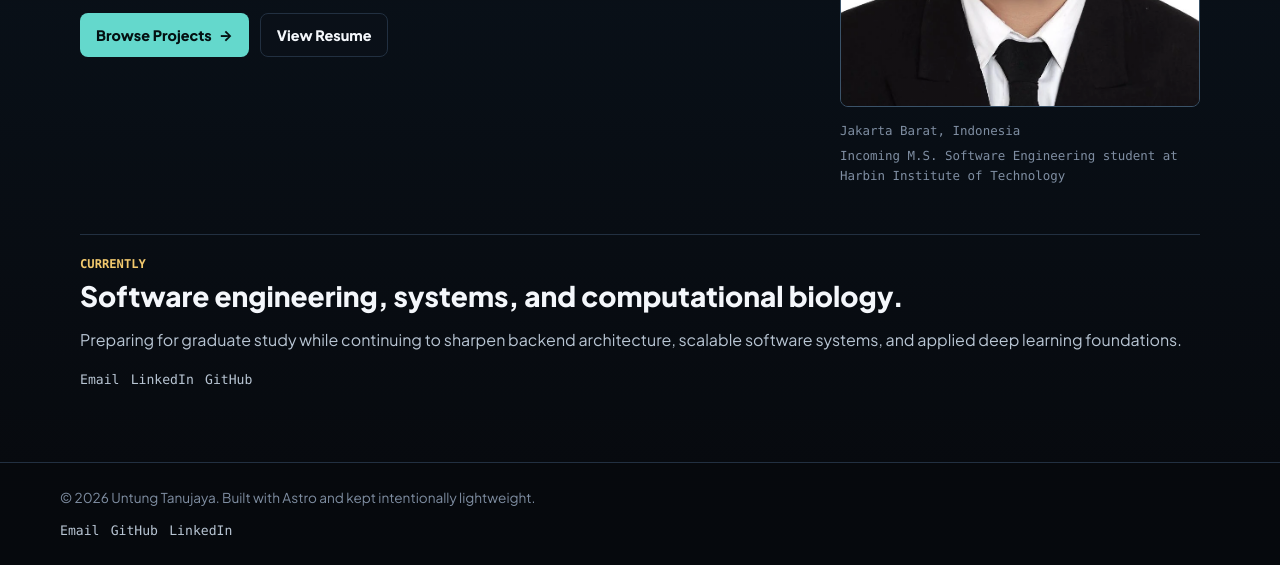
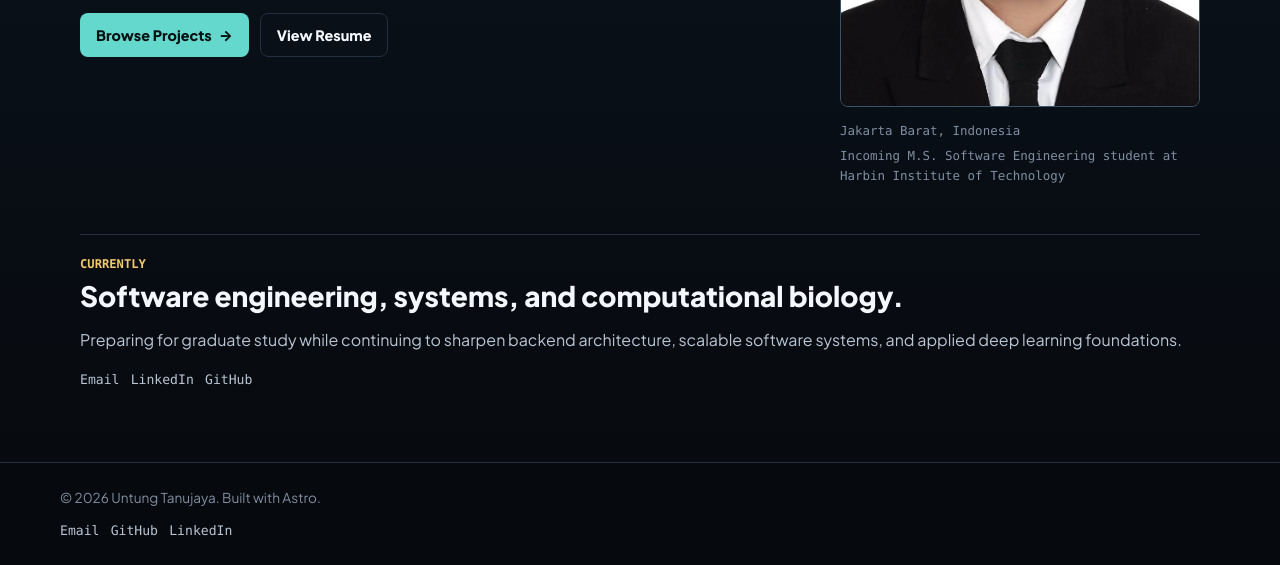
Before and after one commit to untungtanujaya/untungtanujaya.github.io, an Astro site: page / in a window 1280 px wide. Shown: the part 463-1028 px from the top of the page. Built offline with nearby package versions, Linux system fonts and the light colour scheme; Astro itself is replaced by a stand-in of ours; a web font is replaced by a local one.

Commit message:
style: simplify footer built text

```diff
--- a/src/layouts/Layout.astro
+++ b/src/layouts/Layout.astro
@@ -68,7 +68,7 @@ const {
 
     <footer>
       <div class="footer-content">
-        <p>&copy; {new Date().getFullYear()} Untung Tanujaya. Built with Astro and kept intentionally lightweight.</p>
+        <p>&copy; {new Date().getFullYear()} Untung Tanujaya. Built with Astro.</p>
         <div class="footer-links" aria-label="Footer links">
           <a href="mailto:utanujaya@gmail.com">Email</a>
           <a href="https://github.com/untungtanujaya" target="_blank" rel="noopener noreferrer">GitHub</a>
```
